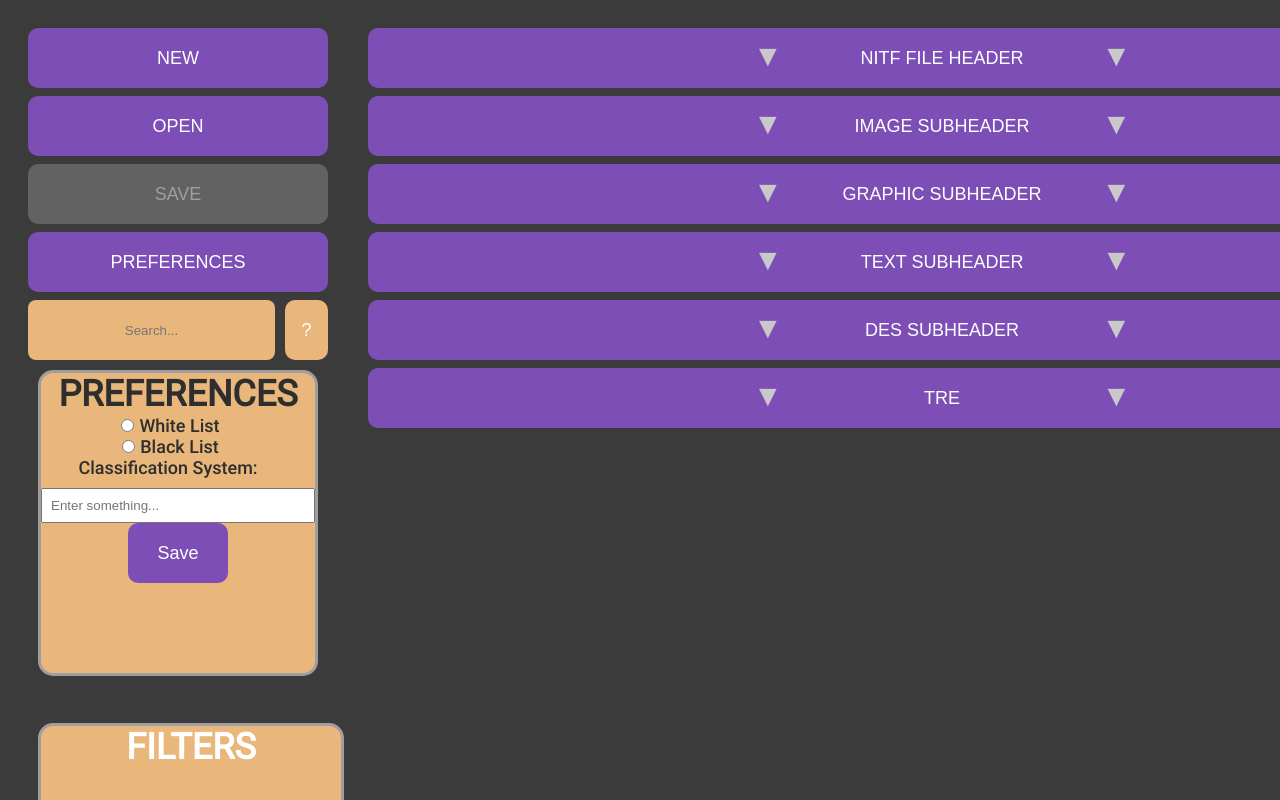
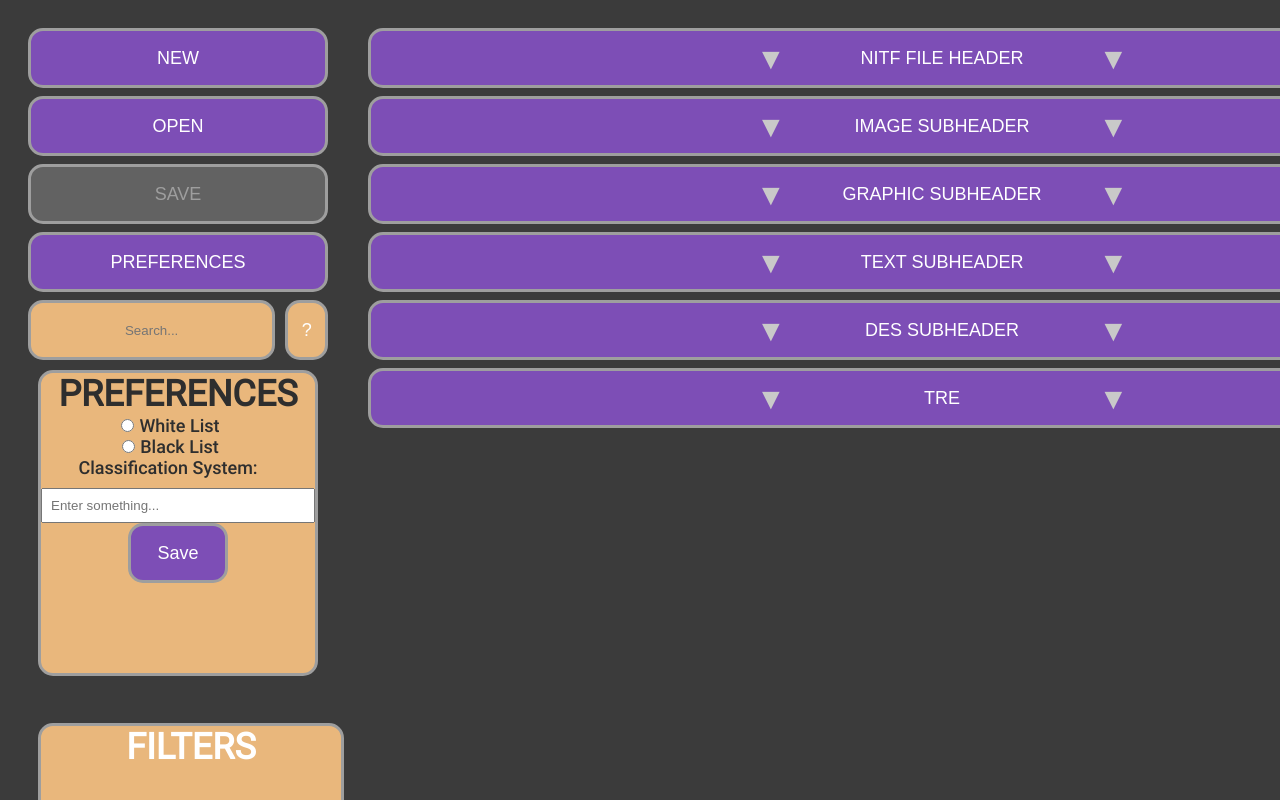
Before and after one commit to aramis-matos/RE-UI-Remake, a React (Vite) app: page / in a window 1280 px wide. Shown: the top 800 px of the page. Built offline with nearby package versions, Linux system fonts and the light colour scheme; the HTML template or start-up script is replaced by a standard one.

Commit message:
adding borders

```diff
--- a/src/index.css
+++ b/src/index.css
@@ -96,8 +96,8 @@ span {
 button {
   color: var(--n0);
   background-color: var(--p500);
-  border: none;
-  border-radius: 10px;
+  border: 3px solid var(--n400);
+  border-radius: 15px;
   width: 100%;
   height: 80px;
   text-align: center;
@@ -107,6 +107,8 @@ button {
   min-height: 60px;
 }
 #helpButton {
+  border: 3px solid var(--n400);
+  border-radius: 15px;
   background-color: var(--c100);
   height: 44px;
   width: 44px;
@@ -862,9 +864,9 @@ button.back-nav {
   flex-direction: horizontal;
 }
 .search {
-  border: 0;
+  border: 3px solid var(--n400);
   background-color: var(--c100);
-  border-radius: 8px;
+  border-radius: 15px;
   outline: solid;
   outline-width: 0px;
   outline-color: var(--n500);
```
